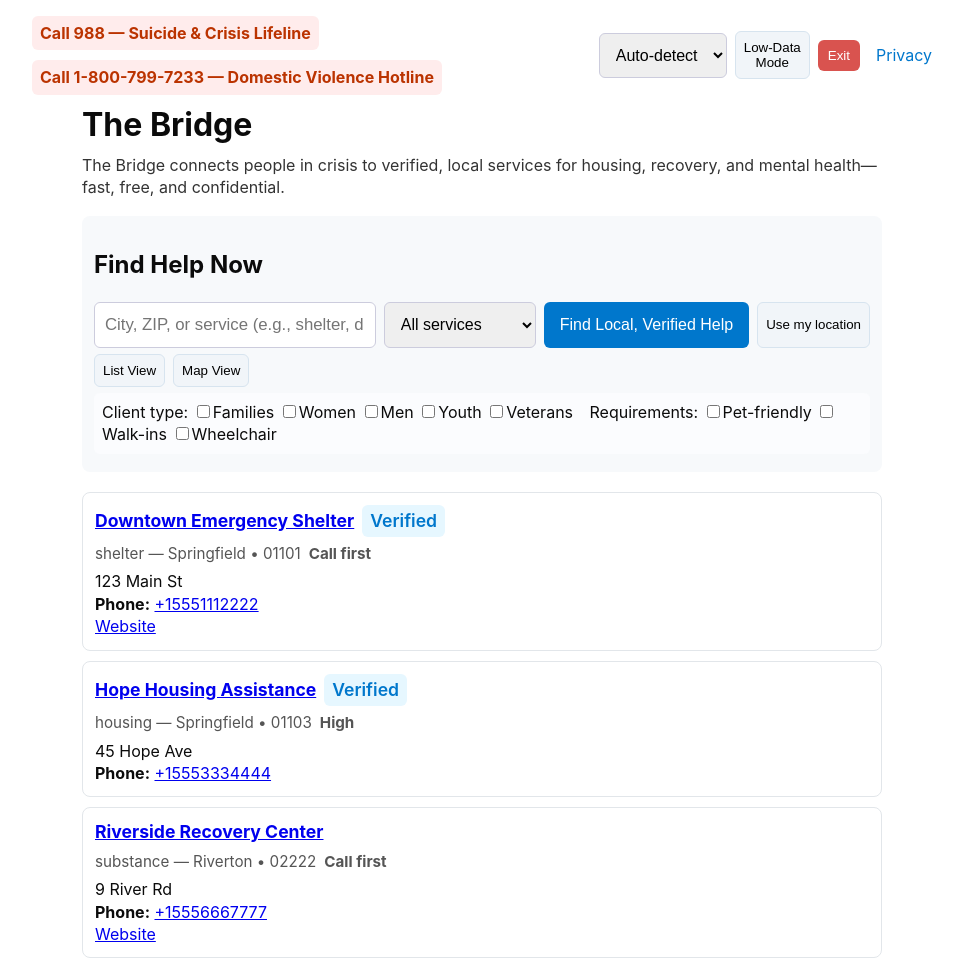
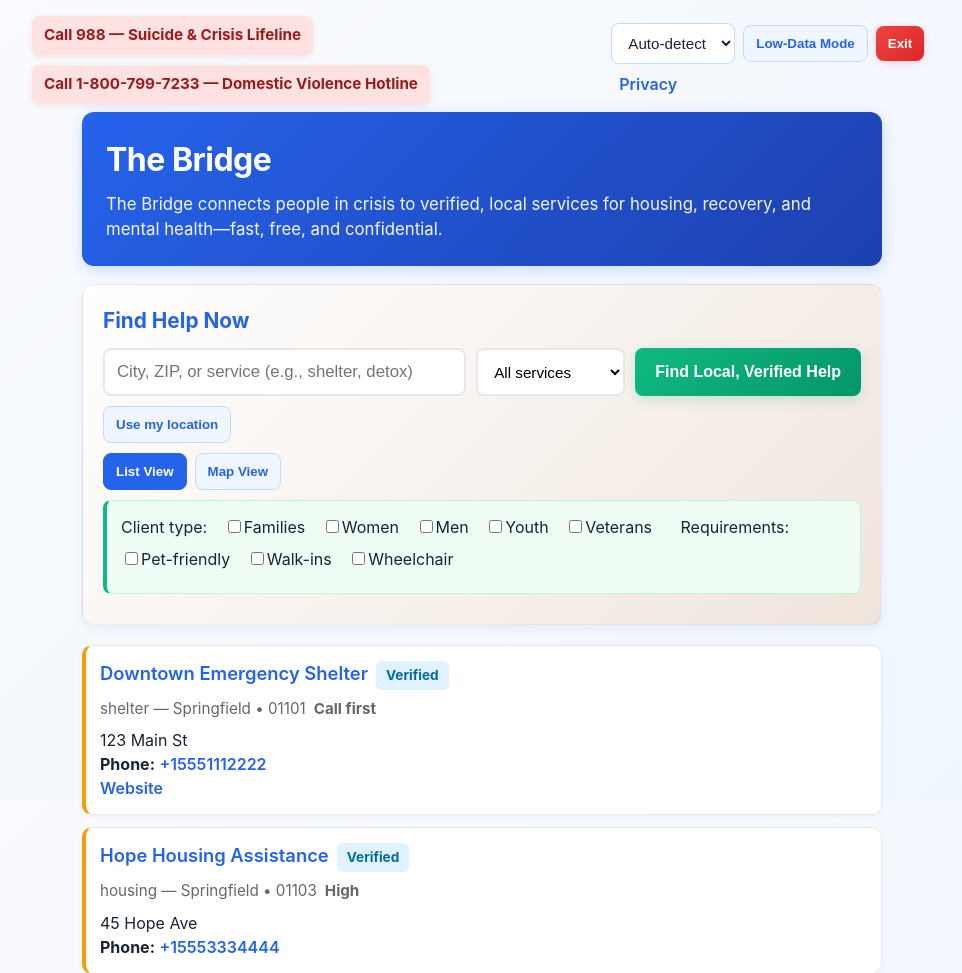
Before and after one commit to Aakash-Srinivasan02/Crisis_Compass, a plain HTML site: page index.html in a window 1280 px wide. Shown: the top 973 px of the page, without its empty margins (158-1120 px from the left). Drawn offline with Linux system fonts and the light colour scheme.

Commit message:
Add vibrant, warm color palette and enhanced visual design

```diff
--- a/styles.css
+++ b/styles.css
@@ -1,30 +1,41 @@
-:root{--bg:#ffffff;--text:#0b0b0b;--accent:#0077cc;--accent-2:#005fa3}
+:root{--bg:#fafbfd;--text:#1a2332;--accent:#2563eb;--accent-2:#1e40af;--success:#10b981;--warm:#f59e0b;--gentle:#f0e5dd;--soft-blue:#eff6ff}
 *{box-sizing:border-box}
 html,body{height:100%;margin:0;font-family:-apple-system,BlinkMacSystemFont,'Segoe UI',Roboto,'Helvetica Neue',Arial;}
-body{background:var(--bg);color:var(--text);line-height:1.4;padding:16px}
-.site-header{max-width:800px;margin:0 auto 18px}
-.site-header h1{font-size:2rem;margin:0 0 6px}
-.mission{font-size:1rem;margin:0;color:#333}
+body{background:linear-gradient(135deg, var(--bg) 0%, var(--soft-blue) 100%);color:var(--text);line-height:1.5;padding:16px}
+.site-header{max-width:800px;margin:0 auto 18px;background:linear-gradient(135deg, #2563eb, #1e40af);color:#fff;padding:24px;border-radius:12px;box-shadow:0 4px 15px rgba(37, 99, 235, 0.2)}
+.site-header h1{font-size:2rem;margin:0 0 8px;letter-spacing:-0.5px}
+.mission{font-size:1.05rem;margin:0;opacity:0.95}
 .top-utility{display:flex;justify-content:space-between;align-items:center;gap:8px;max-width:900px;margin:0 auto 8px}
 .hotline{display:flex;gap:10px;flex-wrap:wrap}
-.hotline-link{background:#ffecec;padding:6px 8px;border-radius:6px;color:#b30; font-weight:700;text-decoration:none}
-.utility-controls{display:flex;gap:8px;align-items:center}
-.small-btn{background:#f1f5f9;border:1px solid #d7e4ef;padding:8px;border-radius:6px;cursor:pointer}
-.privacy-link{color:var(--accent);text-decoration:none;margin-left:8px}
-.quick-exit{background:#d9534f;color:#fff;padding:8px 10px;border-radius:6px;border:none}
-.search-box{max-width:800px;margin:8px auto 20px;padding:12px;border-radius:8px;background:#f7f9fb}
-.form-simple{display:flex;gap:8px;flex-wrap:wrap}
-input#query{flex:1;padding:12px;font-size:1.05rem;border:1px solid #ccd;padding-left:10px;border-radius:6px}
-select{padding:12px;border-radius:6px;border:1px solid #ccd;font-size:1rem}
-.cta{background:var(--accent);color:#fff;border:none;padding:12px 16px;border-radius:6px;font-size:1rem;cursor:pointer}
-.cta:active{background:var(--accent-2)}
+.hotline-link{background:#fee2e2;padding:8px 12px;border-radius:8px;color:#991b1b;font-weight:700;text-decoration:none;font-size:0.95rem;box-shadow:0 2px 6px rgba(153, 27, 27, 0.1)}
+.hotline-link:hover{background:#fecaca;transform:translateY(-2px);box-shadow:0 4px 10px rgba(153, 27, 27, 0.15)}
+.utility-controls{display:flex;gap:8px;align-items:center;flex-wrap:wrap}
+.small-btn{background:var(--soft-blue);border:1px solid #bfdbfe;padding:10px 12px;border-radius:8px;cursor:pointer;font-weight:600;color:var(--accent);transition:all 0.2s}
+.small-btn:hover{background:#dbeafe;border-color:#3b82f6;transform:translateY(-1px);box-shadow:0 2px 8px rgba(37, 99, 235, 0.15)}
+#langSelect{padding:10px 12px;border-radius:8px;border:1px solid #bfdbfe;font-size:0.95rem;background:#fff;color:var(--text);cursor:pointer}
+.privacy-link{color:var(--accent);text-decoration:none;margin-left:8px;font-weight:600;transition:color 0.2s}
+.privacy-link:hover{color:var(--accent-2);text-decoration:underline}
+.quick-exit{background:linear-gradient(135deg, #ef4444, #dc2626);color:#fff;padding:10px 12px;border-radius:8px;border:none;font-weight:700;cursor:pointer;box-shadow:0 2px 8px rgba(239, 68, 68, 0.2);transition:all 0.2s}
+.quick-exit:hover{transform:translateY(-2px);box-shadow:0 4px 12px rgba(239, 68, 68, 0.3)}
+.search-box{max-width:800px;margin:8px auto 20px;padding:20px;border-radius:12px;background:linear-gradient(135deg, #fff 0%, var(--gentle) 100%);box-shadow:0 4px 12px rgba(0, 0, 0, 0.05);border:1px solid rgba(37, 99, 235, 0.1)}
+.search-box h2{color:var(--accent);margin:0 0 12px;font-size:1.3rem}
+.form-simple{display:flex;gap:10px;flex-wrap:wrap}
+input#query{flex:1;padding:12px;font-size:1.05rem;border:2px solid #e5e7eb;padding-left:12px;border-radius:8px;transition:all 0.2s}
+input#query:focus{outline:none;border-color:var(--accent);box-shadow:0 0 0 3px rgba(37, 99, 235, 0.1)}
+select{padding:12px;border-radius:8px;border:2px solid #e5e7eb;font-size:0.95rem;background:#fff;cursor:pointer;transition:all 0.2s}
+select:focus{outline:none;border-color:var(--accent);box-shadow:0 0 0 3px rgba(37, 99, 235, 0.1)}
+.cta{background:linear-gradient(135deg, var(--success), #059669);color:#fff;border:none;padding:14px 20px;border-radius:8px;font-size:1rem;cursor:pointer;font-weight:700;box-shadow:0 4px 12px rgba(16, 185, 129, 0.2);transition:all 0.2s}
+.cta:hover{transform:translateY(-2px);box-shadow:0 6px 16px rgba(16, 185, 129, 0.3)}
+.cta:active{transform:translateY(0);box-shadow:0 2px 8px rgba(16, 185, 129, 0.15)}
 .results{max-width:800px;margin:0 auto 20px}
-.view-toggle{max-width:800px;margin:6px auto;display:flex;gap:8px}
-.refinement{max-width:800px;margin:6px auto;padding:8px;background:#fbfcfe;border-radius:6px}
-.modal{display:none;position:fixed;left:0;top:0;right:0;bottom:0;background:rgba(0,0,0,0.6);align-items:center;justify-content:center;padding:20px}
+.view-toggle{max-width:800px;margin:10px auto;display:flex;gap:8px}
+.view-toggle .small-btn.active{background:var(--accent);color:#fff;border-color:var(--accent)}
+.refinement{max-width:800px;margin:10px auto;padding:14px;background:#f0fdf4;border-radius:8px;border:1px solid #bbf7d0;border-left:4px solid var(--success)}
+.refinement label{display:inline-block;margin-right:12px;margin-bottom:8px;cursor:pointer}
+.modal{display:none;position:fixed;left:0;top:0;right:0;bottom:0;background:rgba(0,0,0,0.5);align-items:center;justify-content:center;padding:20px;z-index:1000}
 .modal[aria-hidden="false"]{display:flex}
-.modal-content{background:#fff;padding:16px;border-radius:8px;max-width:720px;width:100%;position:relative}
-.modal-close{position:absolute;right:12px;top:8px;background:#eee;border:0;padding:6px;border-radius:6px}
+.modal-content{background:#fff;padding:20px;border-radius:12px;max-width:720px;width:100%;position:relative;box-shadow:0 10px 40px rgba(0, 0, 0, 0.15)}
+.modal-close{position:absolute;right:12px;top:8px;background:var(--soft-blue);border:1px solid #bfdbfe;padding:8px 10px;border-radius:6px;cursor:pointer;color:var(--accent);font-weight:700}
 .capacity{font-weight:700;margin-left:8px}
 
 /* Low bandwidth mode */
@@ -32,11 +43,16 @@ select{padding:12px;border-radius:6px;border:1px solid #ccd;font-size:1rem}
 .low-bandwidth .hotline-link{padding:6px 6px}
 .low-bandwidth .small-btn{padding:6px}
 
-.card{border:1px solid #e2e6ea;padding:12px;border-radius:8px;margin-bottom:10px;background:#fff}
-.card h4{margin:0 0 6px;font-size:1.1rem}
-.meta{color:#555;font-size:0.95rem;margin-bottom:6px}
-.verified{display:inline-block;background:#e6f7ff;color:var(--accent);padding:4px 8px;border-radius:6px;font-weight:600;margin-left:8px}
-.info{max-width:800px;margin:0 auto;padding:12px}
-.hint{color:#666}
+.card{border:1px solid #e5e7eb;padding:14px;border-radius:10px;margin-bottom:12px;background:#fff;box-shadow:0 2px 6px rgba(0, 0, 0, 0.04);transition:all 0.2s;border-left:4px solid var(--warm)}
+.card:hover{box-shadow:0 6px 16px rgba(0, 0, 0, 0.08);transform:translateY(-2px)}
+.card h4{margin:0 0 8px;font-size:1.15rem;color:var(--text)}
+.card a{color:var(--accent);text-decoration:none;font-weight:600;transition:color 0.2s}
+.card a:hover{color:var(--accent-2);text-decoration:underline}
+.meta{color:#666;font-size:0.95rem;margin-bottom:8px}
+.verified{display:inline-block;background:#e0f2fe;color:#0369a1;padding:4px 10px;border-radius:6px;font-weight:700;margin-left:8px;font-size:0.85rem}
+.info{max-width:800px;margin:0 auto;padding:20px;background:#f8fafc;border-radius:12px;border:1px solid #e2e8f0;margin-top:20px}
+.info h3{color:var(--accent);margin-top:0;margin-bottom:12px}
+.info ul{padding-left:20px;line-height:1.8}
+.hint{color:#666;font-style:italic}
 .sr-only{position:absolute!important;height:1px;width:1px;overflow:hidden;clip:rect(1px,1px,1px,1px);white-space:nowrap}
 @media (max-width:520px){.site-header h1{font-size:1.6rem}.mission{font-size:0.95rem}input#query{font-size:1rem}}
```
